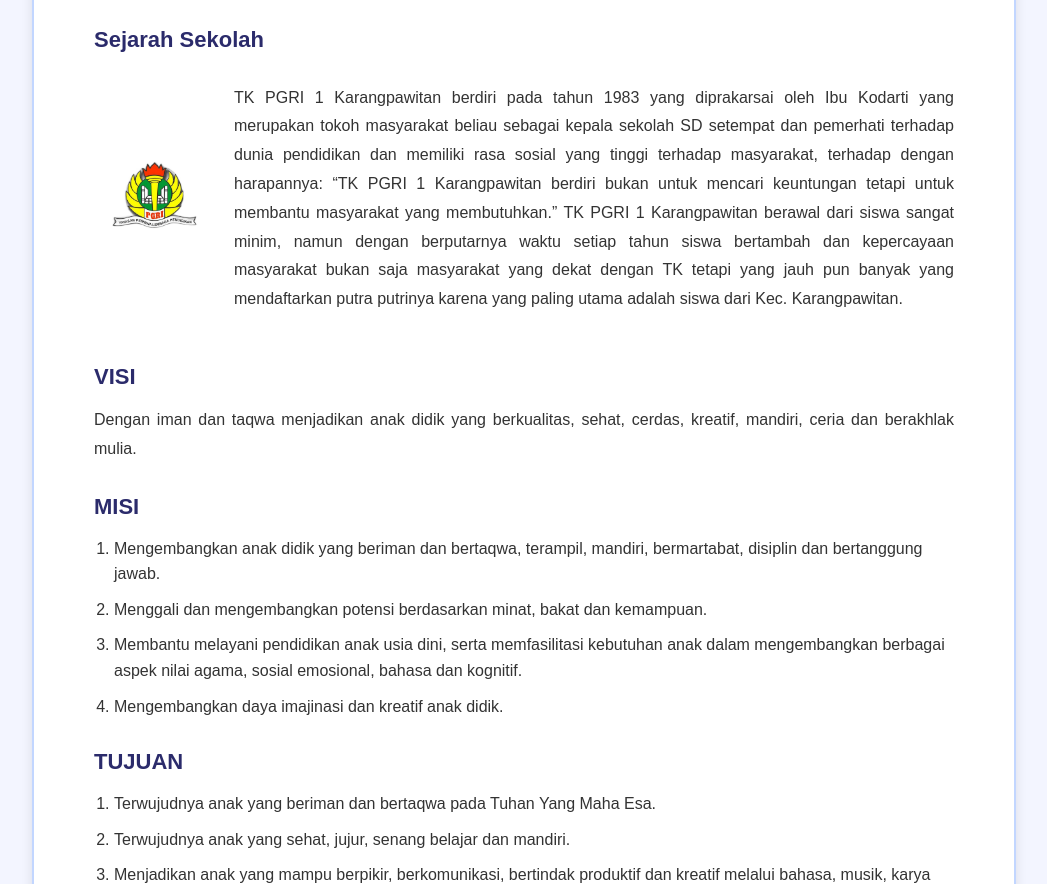
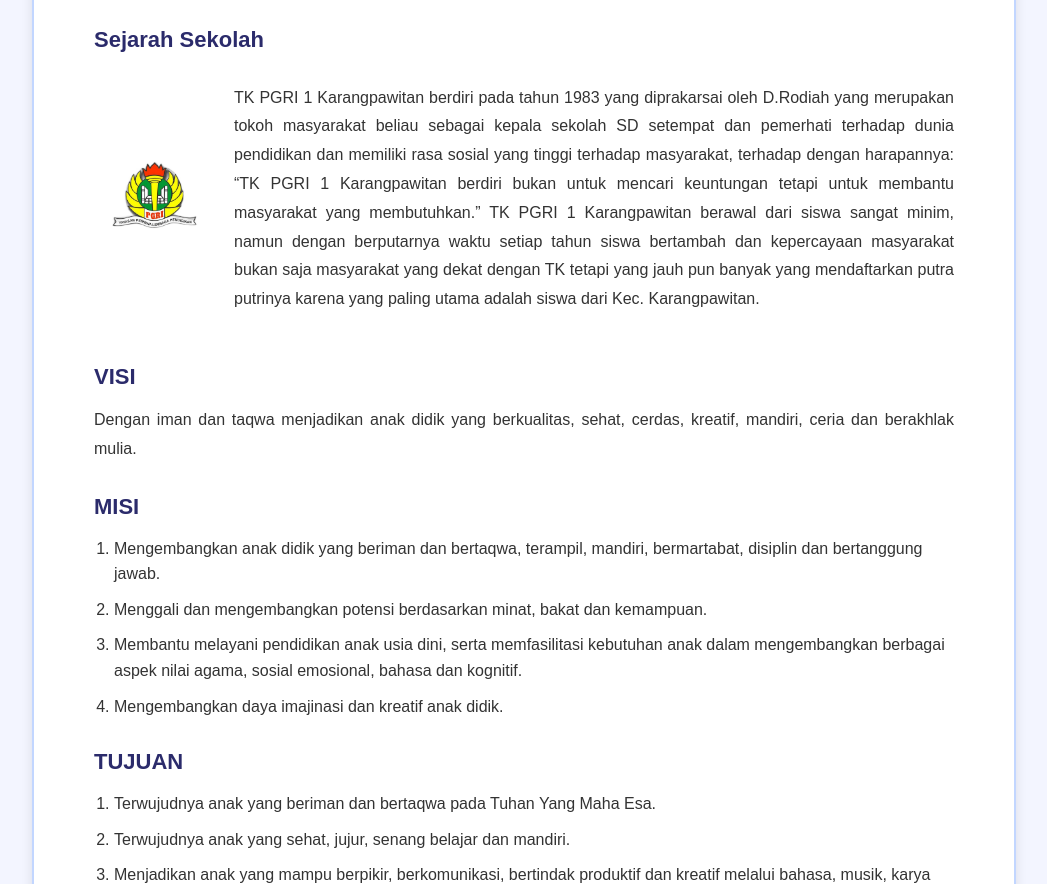
Before and after one commit to mii11-ctrl/UTS-desain-web-tk-pgri1karpaw, a plain HTML site: page about.html in a window 1280 px wide. Shown: the part 1516-2400 px from the top of the page, without its empty margins (116-1163 px from the left). Drawn offline with Linux system fonts and the light colour scheme.

Commit message:
update about page

```diff
--- a/about.html
+++ b/about.html
@@ -60,7 +60,7 @@
           <img src="images/logo.png" alt="Logo TK PGRI 1 Karangpawitan">
         </div>
         <div class="sejarah-text">
-        <p>TK PGRI 1 Karangpawitan berdiri pada tahun 1983 yang diprakarsai oleh Ibu Kodarti yang merupakan tokoh masyarakat beliau sebagai kepala sekolah SD setempat dan pemerhati terhadap dunia pendidikan dan memiliki rasa sosial yang tinggi terhadap masyarakat, terhadap dengan harapannya: “TK PGRI 1 Karangpawitan berdiri bukan untuk mencari keuntungan tetapi untuk membantu masyarakat yang membutuhkan.”
+        <p>TK PGRI 1 Karangpawitan berdiri pada tahun 1983 yang diprakarsai oleh D.Rodiah yang merupakan tokoh masyarakat beliau sebagai kepala sekolah SD setempat dan pemerhati terhadap dunia pendidikan dan memiliki rasa sosial yang tinggi terhadap masyarakat, terhadap dengan harapannya: “TK PGRI 1 Karangpawitan berdiri bukan untuk mencari keuntungan tetapi untuk membantu masyarakat yang membutuhkan.”
 TK PGRI 1 Karangpawitan berawal dari siswa sangat minim, namun dengan berputarnya waktu setiap tahun siswa bertambah dan kepercayaan masyarakat bukan saja masyarakat yang dekat dengan TK tetapi yang jauh pun banyak yang mendaftarkan putra putrinya karena yang paling utama adalah siswa dari Kec. Karangpawitan.</p>
             </div>
         </div>
```
